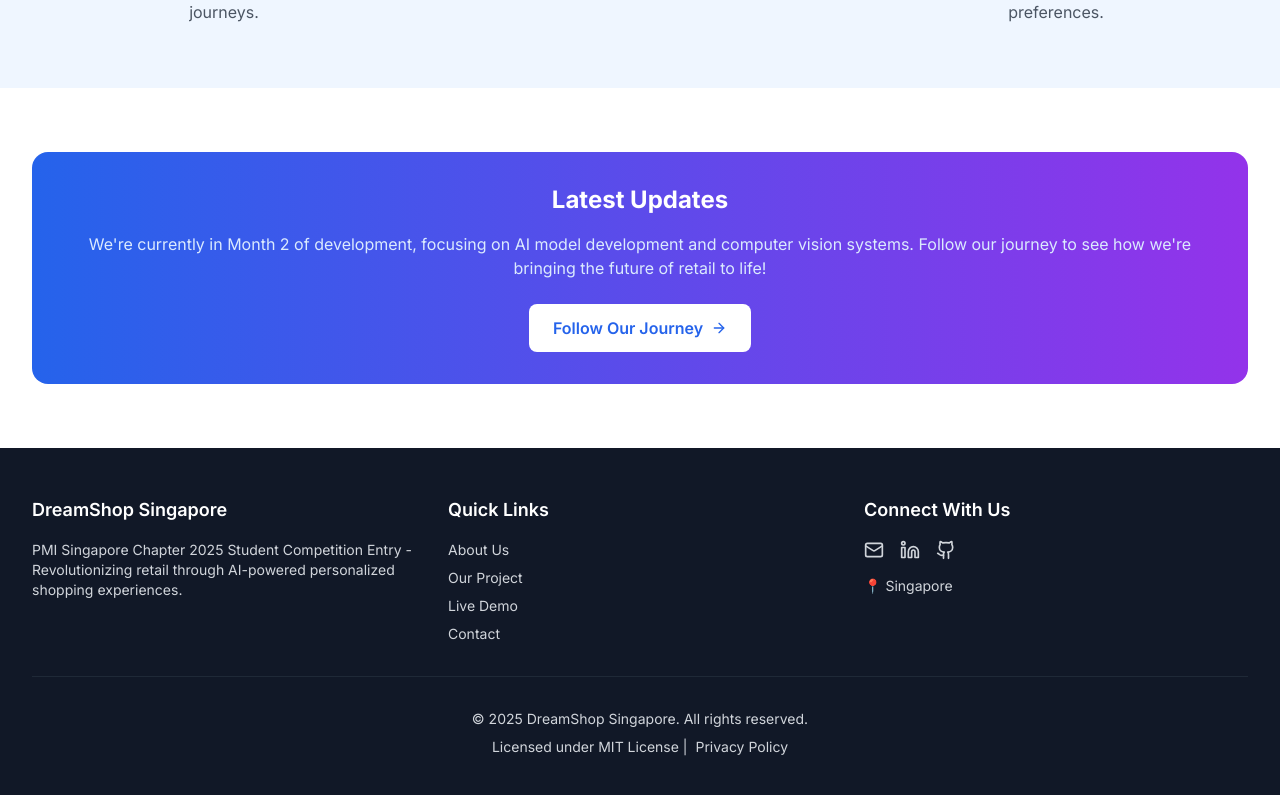
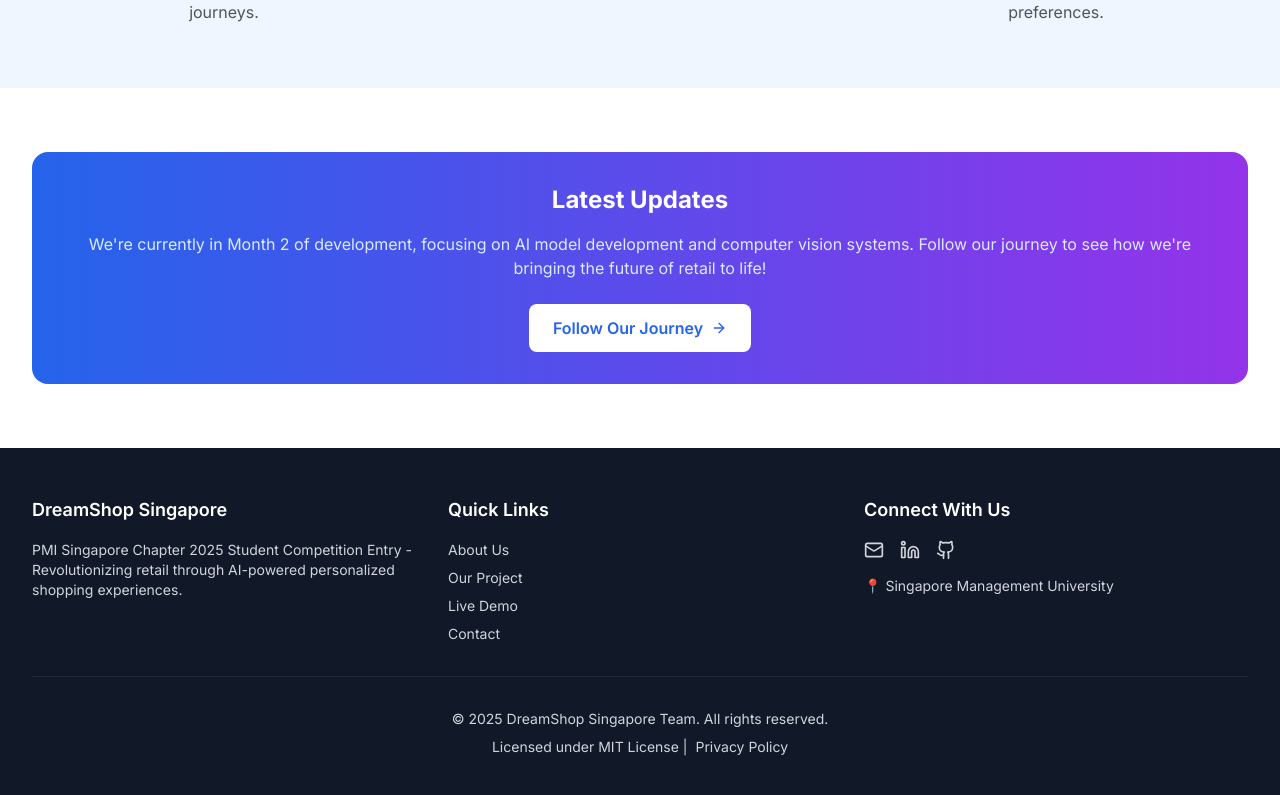
Before and after one commit to SaaiAravindhRaja/Re-Charge, a Next.js app: page / in a window 1280 px wide. Shown: the part 2427-3222 px from the top of the page. Built offline with nearby package versions, Linux system fonts and the light colour scheme.

Commit message:
update footer copyright and location

```diff
--- a/components/footer.tsx
+++ b/components/footer.tsx
@@ -38,13 +38,13 @@
               </a>
             </div>
             <p className="text-gray-300 text-sm mt-4">
-              📍 Singapore
+              📍 Singapore Management University
             </p>
           </div>
         </div>
 
         <div className="border-t border-gray-800 mt-8 pt-8 text-center text-sm text-gray-300">
-          <p>&copy; 2025 DreamShop Singapore. All rights reserved.</p>
+          <p>&copy; 2025 DreamShop Singapore Team. All rights reserved.</p>
           <p className="mt-2">
             Licensed under <Link href="/license" className="hover:text-white transition-colors">MIT License</Link> |
             <Link href="/privacy" className="hover:text-white transition-colors ml-2">Privacy Policy</Link>
```
